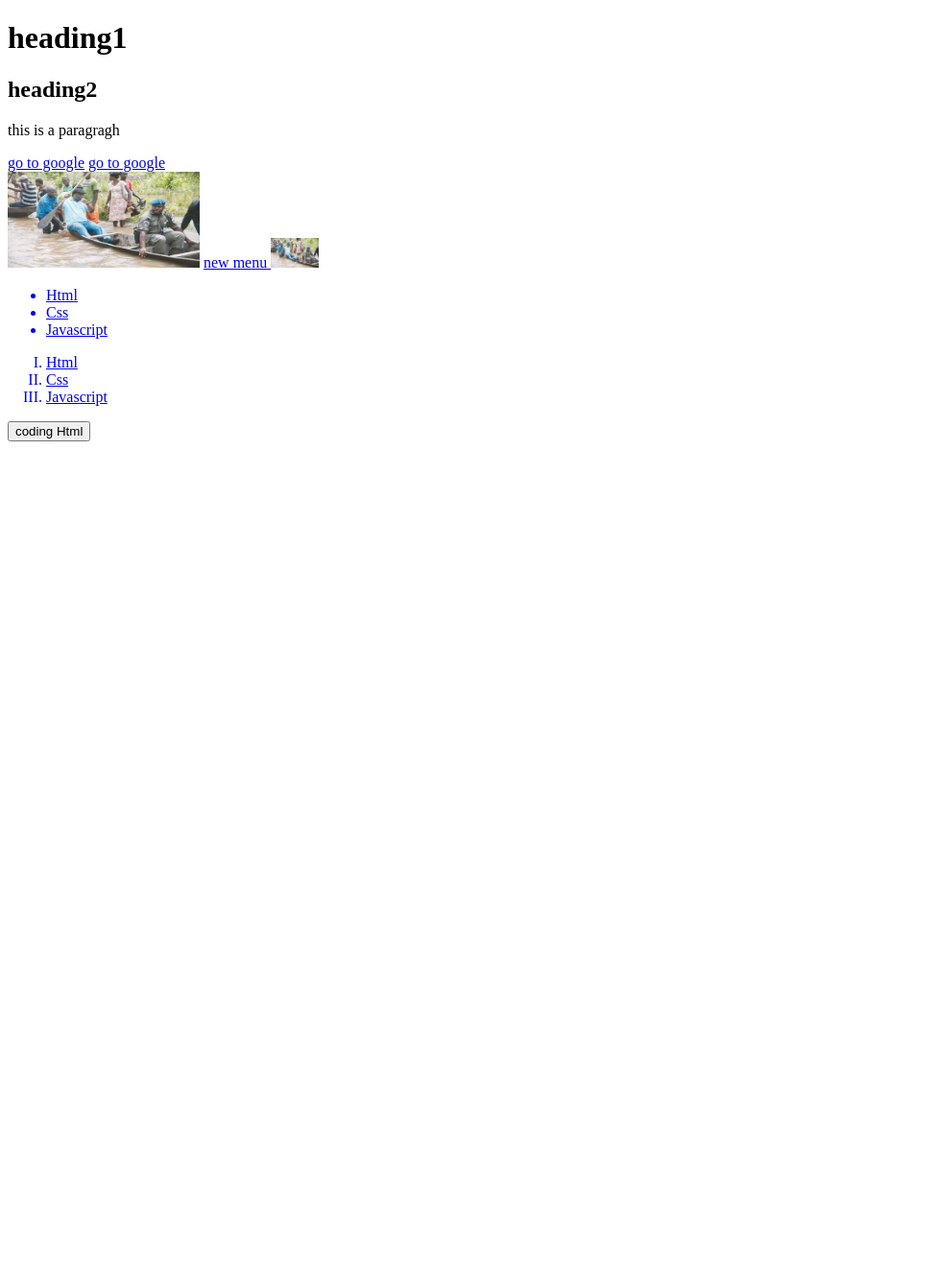
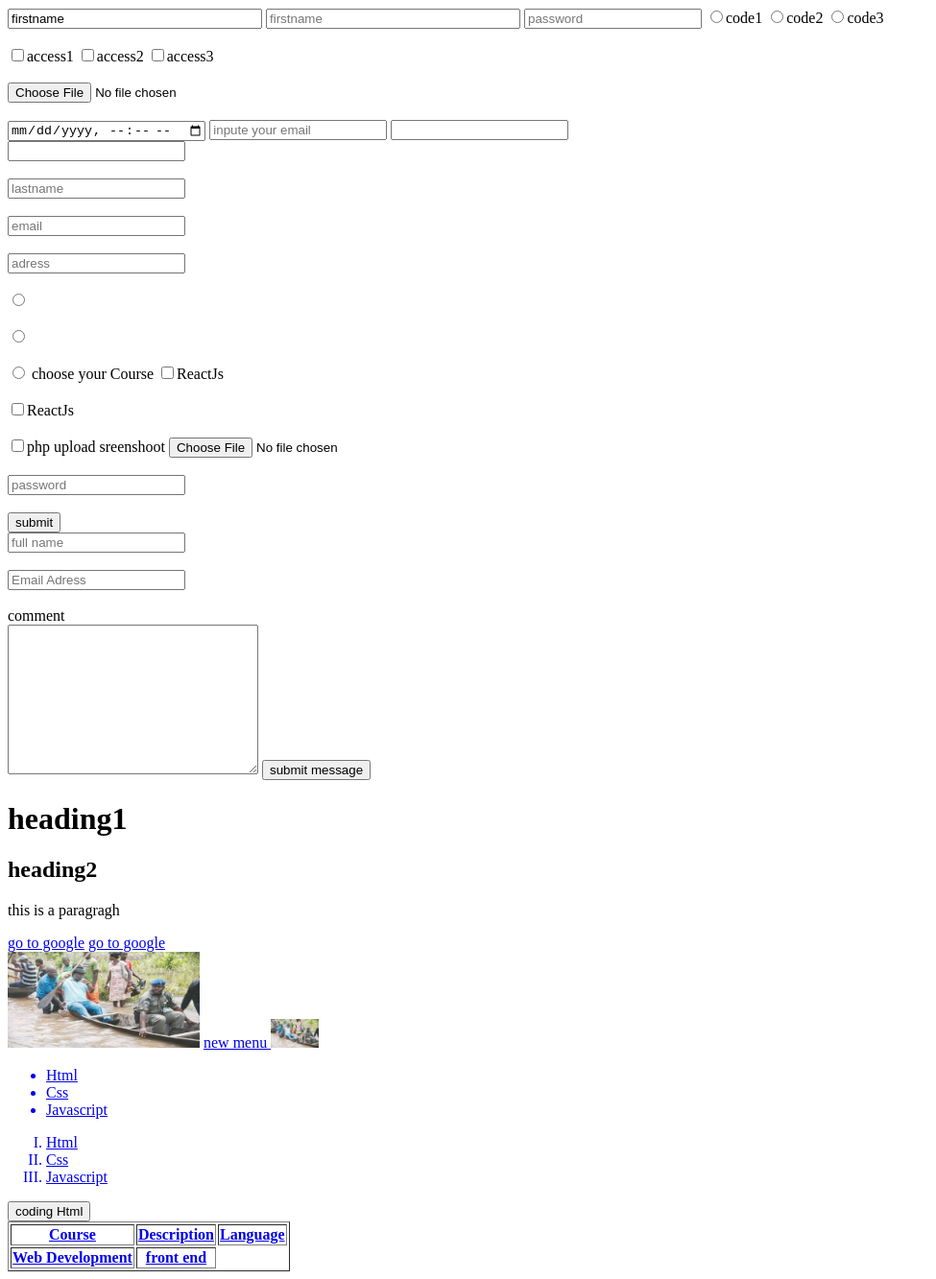
Before and after one commit to gentle-george/Dev101, a plain HTML site: page Html/index.html in a window 1280 px wide. Shown: the whole page at 96% size, without its empty margins (0-975 px from the left). Before the commit the page ends 800 px from the top, so only its background shows below. Drawn offline with Linux system fonts and the light colour scheme.

Commit message:
Made recent changes

```diff
--- a/Html/index.html
+++ b/Html/index.html
@@ -8,6 +8,71 @@
     <title>George's Website</title>
 </head>
 <body>
+        <input type="text" size="30" value="firstname" maxlength="5" minlength="10">
+        <input type="text" size="30" placeholder="firstname" minlength="10" maxlength="15">
+         <input type="password" name="password" id="password" placeholder="password">
+         <input type="radio" name="code" id="code">code1
+         <input type="radio" name="code" id="code">code2
+         <input type="radio" name="code" id="code">code3
+         <br><br>
+         <input type="checkbox" name="access" id="access">access1
+         <input type="checkbox" name="access" id="access">access2
+         <input type="checkbox" name="access" id="access">access3
+         <br><br>
+         <input type="file" name="cv" id="cv">
+         <br><br>
+         <input type="datetime-local" name="" id="">
+         <input type="email" name="email" id="email" placeholder="inpute your email">
+         <input type="url" name="" id="">
+
+         <!-- Registration -->
+         <form action="#" method="post">
+             <input type="text" name="firstaneme" id="" placeholder="">
+             <br><br>
+             <input type="text" name="lastname" id="lastname" placeholder="lastname">
+             <br><br>
+             <input type="email" name="email" id="email" placeholder="email">
+             <br><br>
+             <input type="text" name="adress" id="adress" placeholder="adress">
+             <br><br>
+             <input type="radio" name="paypal" id="paypal" placeholder="paypal">
+             <br><br>
+             <input type="radio" name="credit" id="credit" placeholder="credit">
+             <br><br>
+             <input type="radio" name="transfer" id="transfer" placeholder="transfer">
+
+             choose your Course
+             <input type="checkbox" name="reatjs" id="reactjs">ReactJs
+             <br><br>
+             <input type="checkbox" name="express" id="express">ReactJs
+             <br><br>
+             <input type="checkbox" name="php" id="php">php
+
+             upload sreenshoot
+             <input type="file" name="paymentscreenshoot" id="paymentscreenshoot">
+             <br><br>
+             <input type="password" name="password" id="password" placeholder="password">
+             <br><br>
+             <input type="submit" value="submit">
+
+         </form>
+
+        <form action="mailto:joshua@gmail.com" method="GET">
+            <input type="text" name="name" id="name" placeholder="full name">
+            <br><br>
+            <input type="email" name="email" id="email" placeholder="Email Adress">
+            <br><br>
+            comment <br>
+            <textarea name="comment" id="comment" cols="30" rows="10"></textarea>
+            <input type="submit" value="submit message">
+
+
+        </form>
+
+
+
+
+
   <!-- headings -->
   <h1>heading1</h1>
   <h2>heading2</h2>
@@ -32,14 +97,29 @@
 
 
 </ol>
-<button type="button">coding Html</Html></button>
+<button type="button">coding Html</button>
 
 <!-- block level element and inline element -->
 <!-- block level
 hi - h6
 p
 -->
+<!-- tables -->
+<table border="1">
+   <tr>
+<th>Course</th>
+<th>Description</th>
+<th>Language</th>
 
+   </tr>
+   <tr>
+     <th>Web Development</th>
+     <th>front end</th>
+
+   </tr>
+
+
+</table>
 
 </a>
 
```
Also changed, not shown: Html/Registration.html (added, +33 -0 lines), Html/home.html (+7 -1 lines), Html/projectbutton1.html (added, +26 -0 lines).
